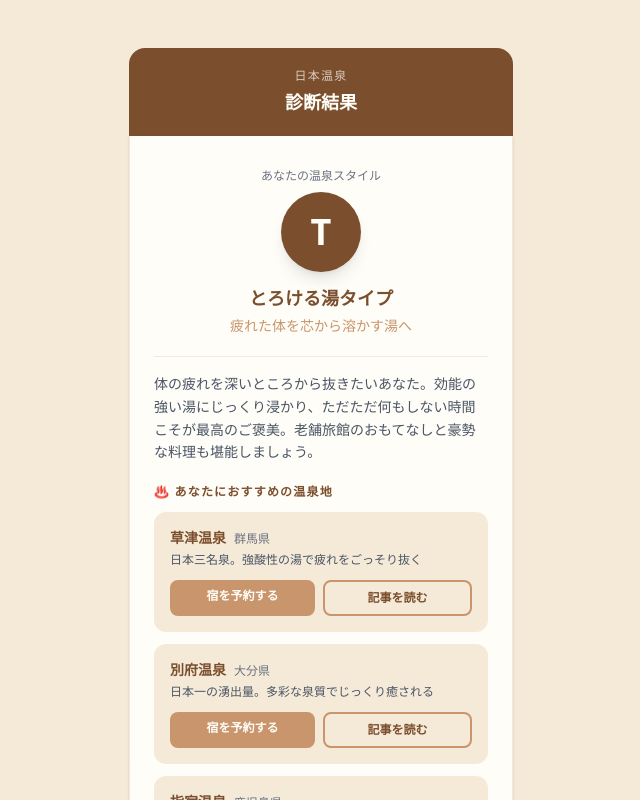
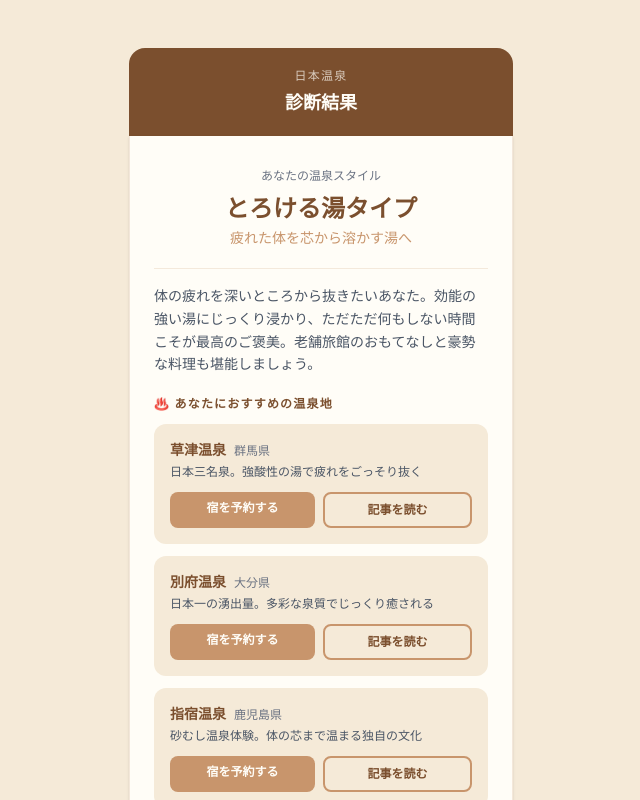
Before and after one commit to japanesehotsprings/onsen-diagnosis-app, a Next.js app: page /result in a window 1280 px wide. Shown: the top 800 px of the page, without its empty margins (319-959 px from the left). Built offline with nearby package versions, Linux system fonts and the light colour scheme; no server answers.

Commit message:
feat: remove type letter badge, show type name only

```diff
--- a/components/OnsenResultCard.tsx
+++ b/components/OnsenResultCard.tsx
@@ -9,14 +9,11 @@ type Props = {
 export default function OnsenResultCard({ data }: Props) {
   return (
     <>
-      {/* タイプバッジ */}
+      {/* タイプ表示 */}
       <div className="text-center mb-5">
         <p className="text-xs text-gray-500 mb-2">あなたの温泉スタイル</p>
-        <div className="inline-flex items-center justify-center w-20 h-20 rounded-full bg-onsen-dark text-onsen-white text-4xl font-bold shadow-lg mb-3">
-          {data.key}
-        </div>
-        <p className="text-lg font-bold text-onsen-dark">{data.name}</p>
-        <p className="text-sm text-onsen mt-1">{data.catchPhrase}</p>
+        <p className="text-2xl font-bold text-onsen-dark mb-1">{data.name}</p>
+        <p className="text-sm text-onsen">{data.catchPhrase}</p>
       </div>
 
       {/* 区切り */}
```
